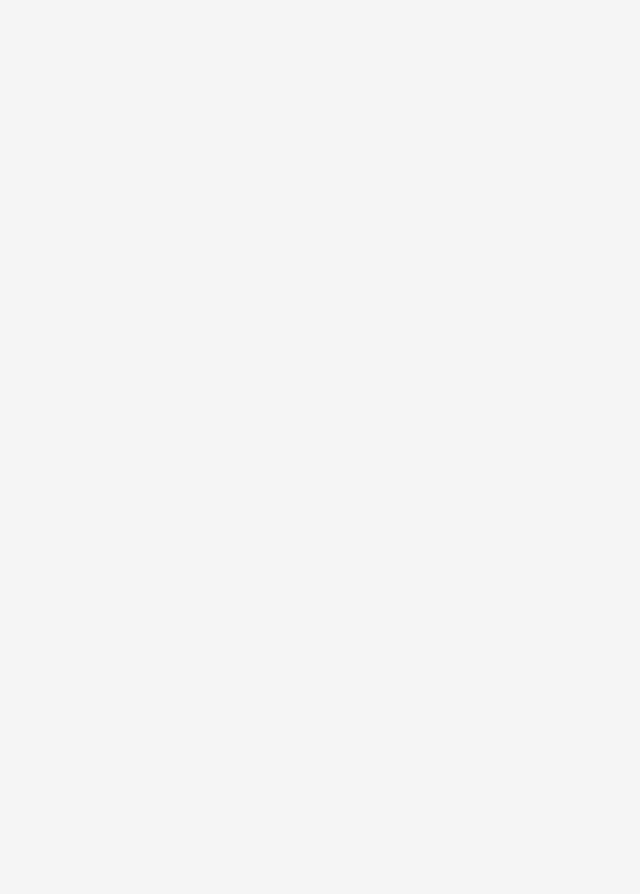
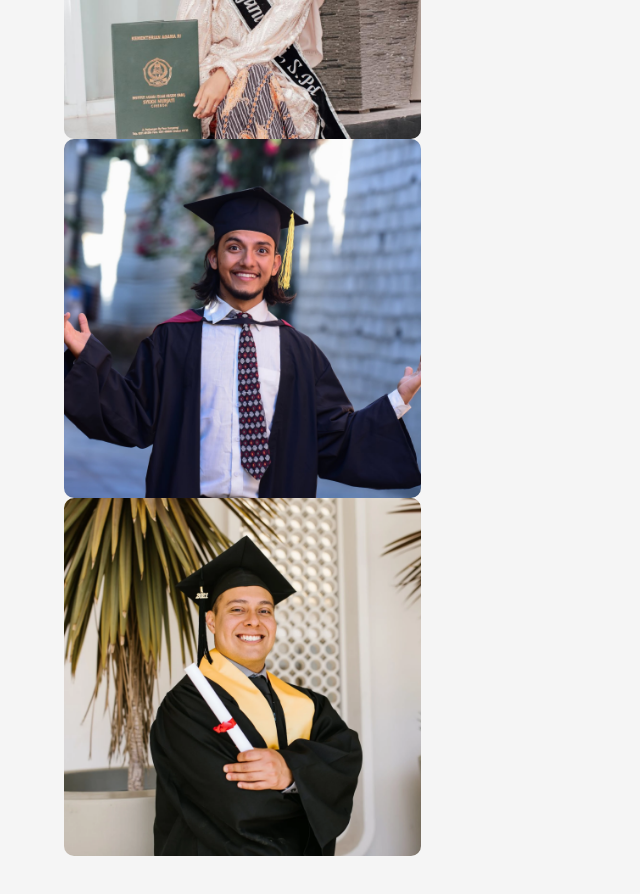
Before and after one commit to Developerfiyin/edusity-webpage, a React (Vite) app: page / in a window 1280 px wide. Shown: the part 1100-1994 px from the top of the page, without its empty margins (0-640 px from the left). Before the commit the page ends 800 px from the top, so only its background shows below. Built offline with nearby package versions, Linux system fonts and the light colour scheme.

Commit message:
updated programs

```diff
--- a/src/App.jsx
+++ b/src/App.jsx
@@ -1,10 +1,12 @@
 import Hero from "./Components/Hero/Hero";
 import Navbar from "./Components/Navbar/Navbar";
+import Programs from "./Components/Programs/programs";
 const App = () => {
   return (
     <div>
       <Navbar />
       <Hero />
+      <Programs />
     </div>
   );
 };
--- a/src/Components/Programs/programs.css
+++ b/src/Components/Programs/programs.css
@@ -0,0 +1,16 @@
+.programs {
+  margin: 80px auto;
+  width: 90%;
+  align-items: center;
+  justify-content: space-between;
+  display: flex;
+}
+
+.program img {
+  border-radius: 10px;
+  width: 100%;
+  display: block;
+}
+.program {
+  flex-basis: 31%;
+}
--- a/src/Components/Programs/programs.jsx
+++ b/src/Components/Programs/programs.jsx
@@ -1,5 +1,16 @@
 import "./programs.css";
+import Program1 from "../../assets/program-1.png";
+import Program2 from "../../assets/program-2.png";
+import Program3 from "../../assets/program-3.png";
 const Programs = () => {
-  return <div className="programs"></div>;
+  return (
+    <div className="programs">
+      <div className="program ">
+        <img src={Program1} alt="The program image" />
+        <img src={Program2} alt="The program image 2" />
+        <img src={Program3} alt="The program image 3" />
+      </div>
+    </div>
+  );
 };
 export default Programs;
```
